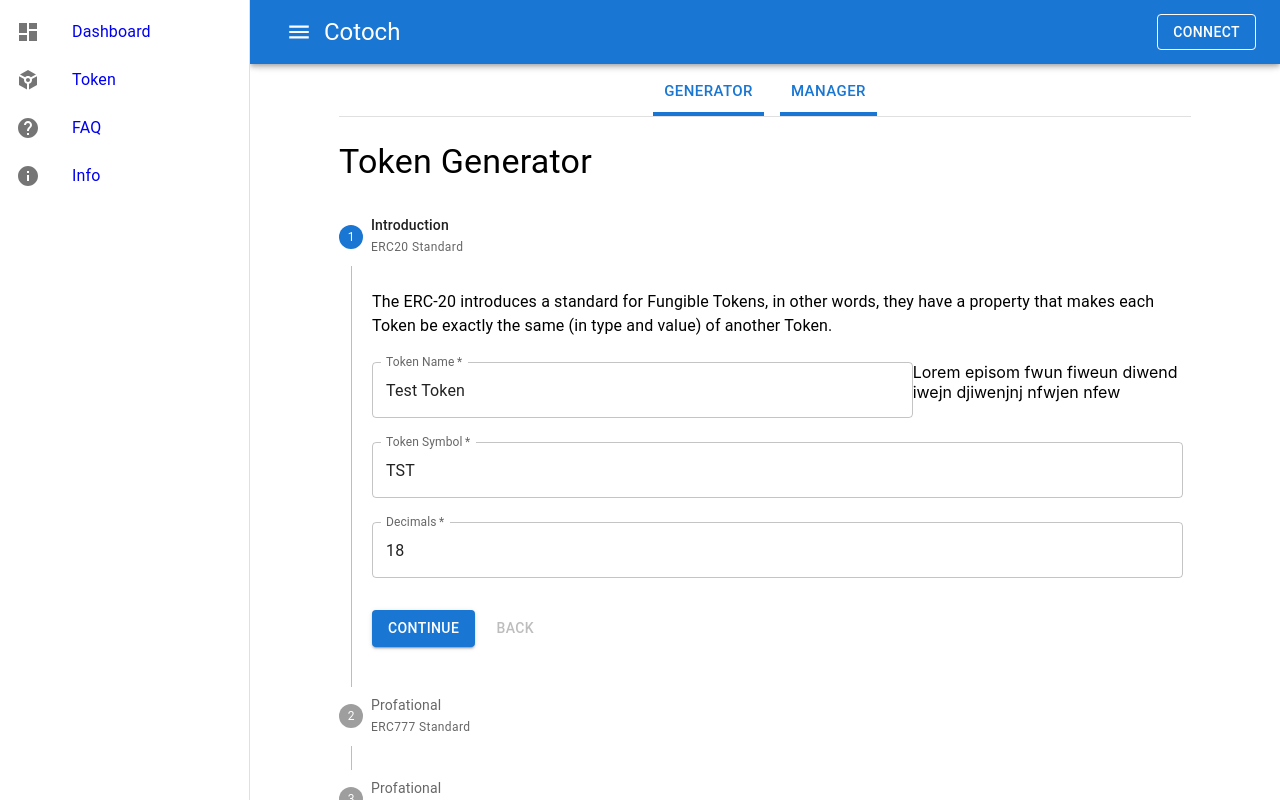
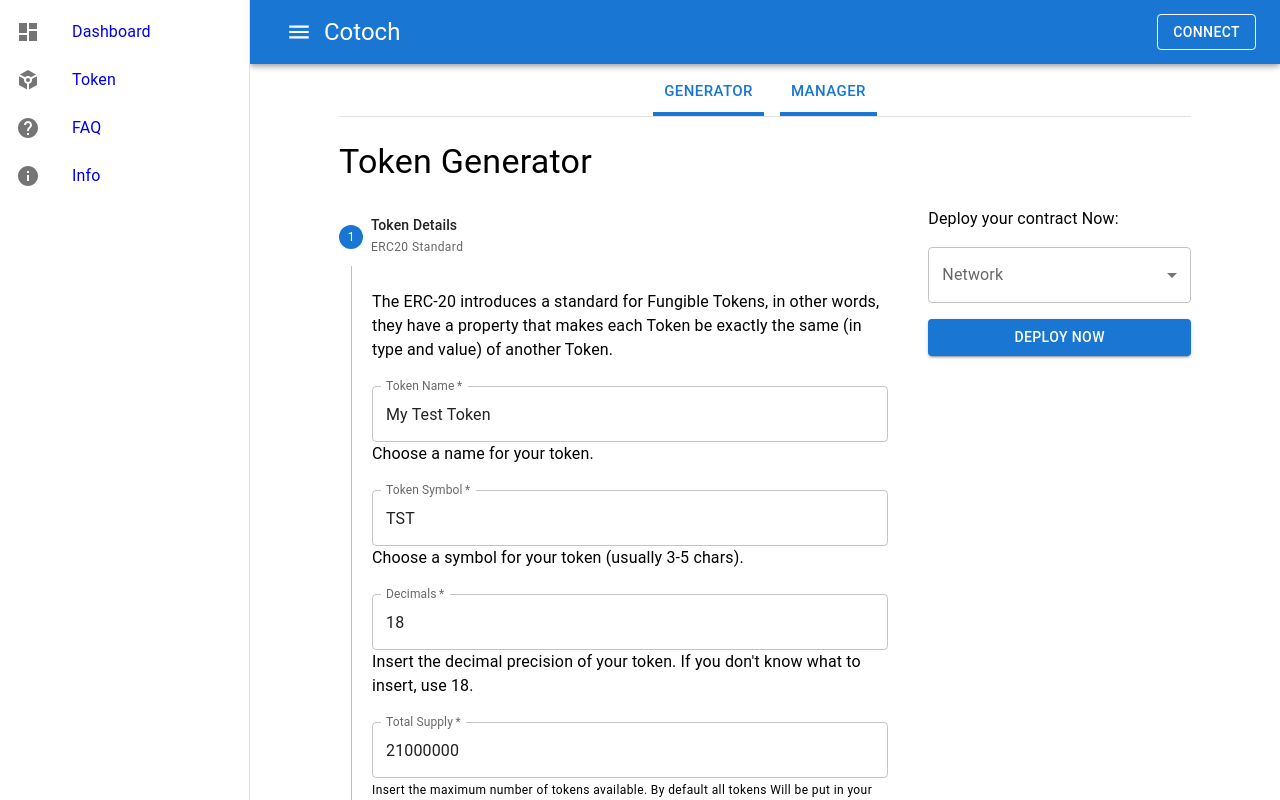
Before and after one commit to DeployContract/dc-frontend, a React (Create React App) app: page /app/token/generator in a window 1280 px wide. Shown: the top 800 px of the page. Built offline with nearby package versions, Linux system fonts and the light colour scheme; what react-swipeable-views-utils would draw is missing.

Commit message:
Generator Details & Deployer

```diff
--- /dev/null
+++ b/src/components/app/main/token/generator/Deployer.tsx
@@ -0,0 +1,38 @@
+import * as React from "react";
+import { Typography, Box, TextField, Stack, Grid } from "@mui/material";
+import Button from "@mui/material/Button";
+import InputLabel from "@mui/material/InputLabel";
+import MenuItem from "@mui/material/MenuItem";
+import FormControl from "@mui/material/FormControl";
+import Select, { SelectChangeEvent } from "@mui/material/Select";
+
+function Deployer() {
+    return (
+        <Stack spacing={2} style={{ position: "sticky", top: 100 }}>
+            <Typography>Deploy your contract Now:</Typography>
+            <FormControl fullWidth>
+                <InputLabel id="demo-simple-select-label">Network</InputLabel>
+                <Select
+                    labelId="demo-simple-select-label"
+                    id="demo-simple-select"
+                    // value={age}
+                    label="Network"
+                    // onChange={handleChange}
+                >
+                    <MenuItem value={10}>Ethereum MainNet</MenuItem>
+                    <MenuItem value={20}>Binance Smart CAhin</MenuItem>
+                    <MenuItem value={30}>Polygon</MenuItem>
+                </Select>
+            </FormControl>
+            <Button
+                variant="contained"
+                // onClick=
+                sx={{ mt: 1, mr: 1 }}
+            >
+                Deploy Now
+            </Button>
+        </Stack>
+    );
+}
+
+export default Deployer;
--- /dev/null
+++ b/src/components/app/main/token/generator/Details.tsx
@@ -0,0 +1,68 @@
+import * as React from "react";
+import { Box, Typography, TextField, Stack } from "@mui/material";
+
+function Details() {
+    return (
+        <Stack spacing={3} sx={{ py: 3 }}>
+            <Typography>
+                The ERC-20 introduces a standard for Fungible Tokens, in other
+                words, they have a property that makes each Token be exactly the
+                same (in type and value) of another Token.
+            </Typography>
+            <Box>
+                <TextField
+                    required
+                    id="filled-required"
+                    label="Token Name"
+                    defaultValue="My Test Token"
+                    variant="outlined"
+                    fullWidth
+                />
+                <Typography>Choose a name for your token.</Typography>
+            </Box>
+            <Box>
+                <TextField
+                    required
+                    id="filled-required"
+                    label="Token Symbol"
+                    defaultValue="TST"
+                    variant="outlined"
+                    fullWidth
+                />
+                <Typography>
+                    Choose a symbol for your token (usually 3-5 chars).
+                </Typography>
+            </Box>
+            <Box>
+                <TextField
+                    required
+                    id="filled-required"
+                    label="Decimals"
+                    defaultValue="18"
+                    variant="outlined"
+                    fullWidth
+                />
+                <Typography>
+                    Insert the decimal precision of your token. If you don't
+                    know what to insert, use 18.
+                </Typography>
+            </Box>
+            <Box>
+                <TextField
+                    required
+                    id="filled-required"
+                    label="Total Supply"
+                    defaultValue="21000000"
+                    variant="outlined"
+                    fullWidth
+                />
+                <Typography variant="caption" component="span">
+                    Insert the maximum number of tokens available. By default
+                    all tokens Will be put in your account.
+                </Typography>
+            </Box>
+        </Stack>
+    );
+}
+
+export default Details;
--- a/src/components/app/main/token/generator/Generator.tsx
+++ b/src/components/app/main/token/generator/Generator.tsx
@@ -6,20 +6,26 @@ import StepLabel from "@mui/material/StepLabel";
 import StepContent from "@mui/material/StepContent";
 import Button from "@mui/material/Button";
 import Paper from "@mui/material/Paper";
+import InputLabel from "@mui/material/InputLabel";
+import MenuItem from "@mui/material/MenuItem";
+import FormControl from "@mui/material/FormControl";
+import Select, { SelectChangeEvent } from "@mui/material/Select";
+import Details from "./Details";
+import Deployer from "./Deployer";
 
-interface Step {
+interface GeneratorStep {
     label: string;
     subLabel?: string;
     component: React.ReactElement;
     button: string;
 }
 
-const steps: Array<Step> = [
+const steps: Array<GeneratorStep> = [
     {
-        label: "Introduction",
+        label: "Token Details",
         subLabel: "ERC20 Standard",
-        component: <Test />,
-        button: "Continue",
+        component: <Details />,
+        button: "Next Step",
     },
     {
         label: "Profational",
@@ -73,10 +79,16 @@ function Generator() {
             <Typography variant="h4" component="h2" sx={{ my: 3 }}>
                 Token Generator
             </Typography>
+            <Grid container spacing={4}>
+                <Grid item sm={12} md={8}>
                     <Stepper activeStep={activeStep} orientation="vertical">
                         {steps.map((step, index) => (
                             <Step key={step.label}>
-                        <Stack direction="row" alignItems="center" spacing={2}>
+                                <Stack
+                                    direction="row"
+                                    alignItems="center"
+                                    spacing={2}
+                                >
                                     <StepLabel
                                         optional={
                                             step.subLabel ? (
@@ -105,7 +117,7 @@ function Generator() {
                                     <Box sx={{ mb: 2 }}>
                                         <div>
                                             <Button
-                                        variant="contained"
+                                                variant="outlined"
                                                 onClick={handleNext}
                                                 sx={{ mt: 1, mr: 1 }}
                                             >
@@ -134,6 +146,11 @@ function Generator() {
                             </Button>
                         </Paper>
                     )}
+                </Grid>
+                <Grid item sm={12} md={4}>
+                    <Deployer />
+                </Grid>
+            </Grid>
         </Box>
     );
 }
```
Lines whose indentation alone changed are shown as unchanged.
